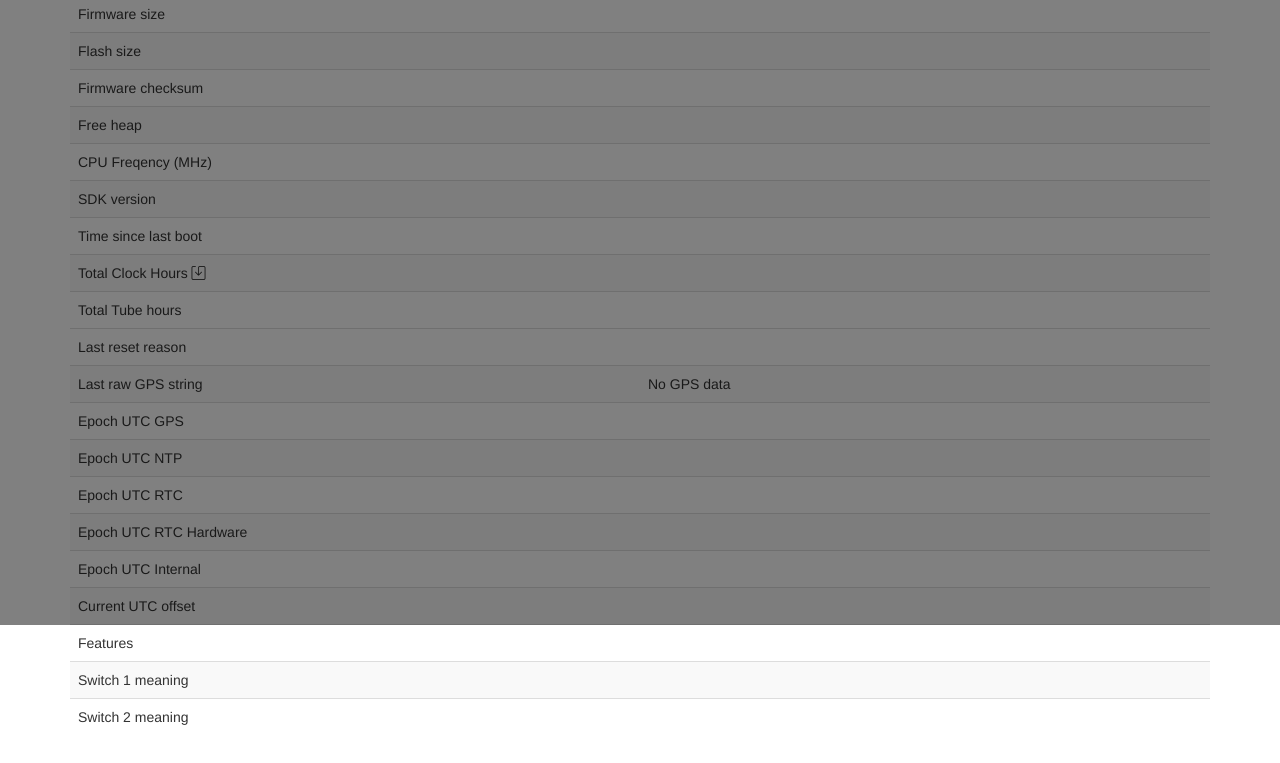
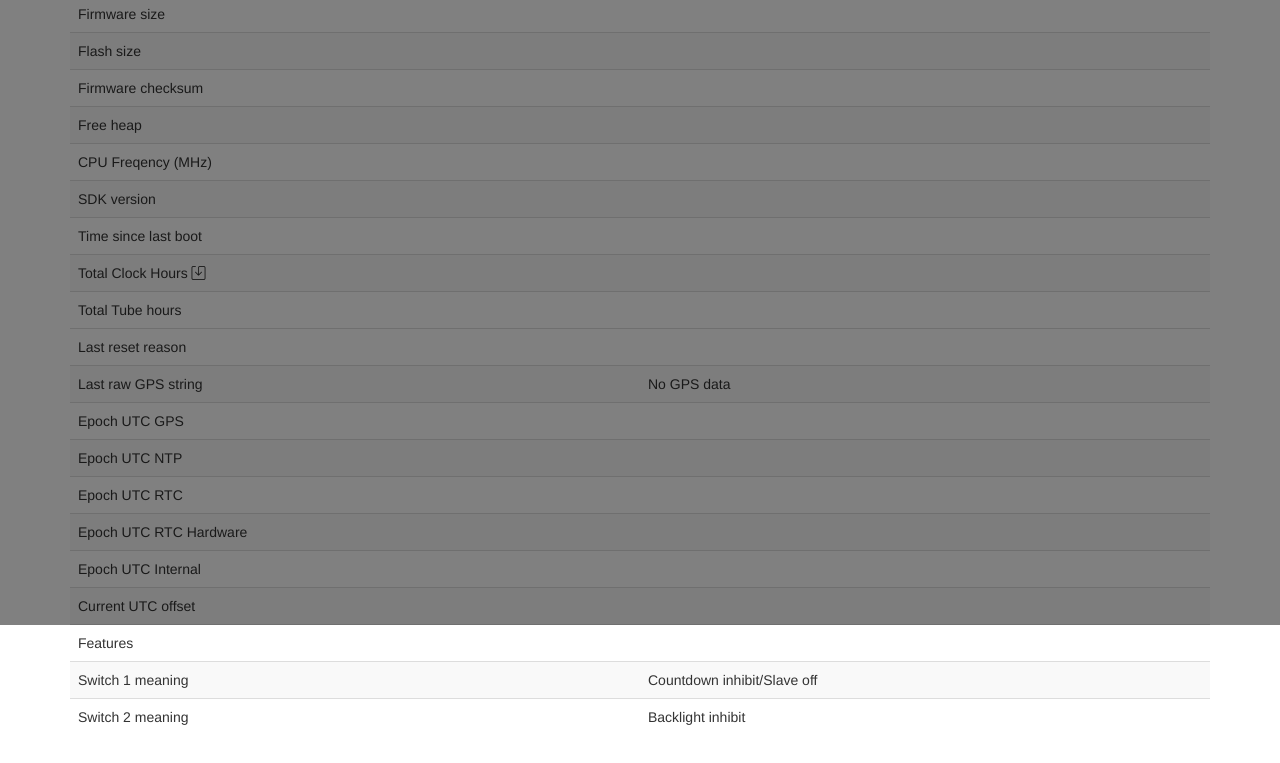
Before and after one commit to isparkes/eniac-firmware, a plain HTML site: page EniacMain/data/web/diagnostics.html in a window 1280 px wide. Shown: the part 175-938 px from the top of the page. Drawn offline with nearby package versions, Linux system fonts and the light colour scheme; no server answers.

Commit message:
Default meanings for switches

```diff
--- a/EniacMain/data/config/config.json
+++ b/EniacMain/data/config/config.json
@@ -1 +1 @@
-{"ntp_pool":"pool.ntp.org","ntp_update_interval":7261,"time_zone_string":"CET-1CEST,M3.5.0,M10.5.0/3","hourMode":false,"blankLeading":false,"dateFormat":2,"dayBlanking":0,"fade":true,"scrollback":true,"fadeSteps":25,"scrollSteps":4,"suppressACP":false,"minDim":25,"setDim":8,"backlightMode":1,"useBLDim":false,"useBLPulse":false,"redCnl":15,"grnCnl":0,"bluCnl":0,"blankMode":2,"blankHourStart":0,"blankHourEnd":7,"cycleSpeed":10,"mdTimeout":300,"useLDR":true,"thresholdBright":50,"sensitivityLDR":200,"sensorSmoothCountLDR":100,"slotsMode":3,"webAuthentication":false,"webUsername":"","webPassword":"","acpMode":2,"mdBlankMode":0,"alarmMode":0,"alarmHour":0,"alarmMinute":0,"sepMode":0,"backlightDimFactor":100,"hueOffset":30,"towerHueOffset":1,"testMode":true,"wasSetup":true,"WiFiSSID":"LUCANIA","WiFiPassword":"T1gger123","WifiOnAtStart":true,"blinkenLightsMode":0,"slaveMode":0,"outputOnTime":0,"backlightGradient":0,"countdownTarget":"2022-01-01"}
+{"ntp_pool":"pool.ntp.org","ntp_update_interval":7261,"time_zone_string":"CET-1CEST,M3.5.0,M10.5.0/3","hourMode":false,"blankLeading":false,"dateFormat":2,"dayBlanking":0,"fade":true,"scrollback":true,"fadeSteps":25,"scrollSteps":4,"suppressACP":false,"minDim":10,"setDim":8,"backlightMode":1,"useBLDim":true,"useBLPulse":false,"redCnl":15,"grnCnl":0,"bluCnl":0,"blankMode":2,"blankHourStart":0,"blankHourEnd":7,"cycleSpeed":10,"mdTimeout":300,"useLDR":true,"thresholdBright":50,"sensitivityLDR":200,"sensorSmoothCountLDR":100,"slotsMode":3,"webAuthentication":false,"webUsername":"","webPassword":"","acpMode":2,"mdBlankMode":0,"alarmMode":0,"alarmHour":0,"alarmMinute":0,"sepMode":0,"backlightDimFactor":100,"hueOffset":30,"towerHueOffset":1,"testMode":true,"wasSetup":true,"WiFiSSID":"","WiFiPassword":"","WifiOnAtStart":true,"blinkenLightsMode":0,"slaveMode":0,"outputOnTime":0,"backlightGradient":0,"countdownTarget":"2022-01-01"}
--- a/EniacMain/data/web/diagnostics.html
+++ b/EniacMain/data/web/diagnostics.html
@@ -131,11 +131,11 @@
                         </tr>
                         <tr>
                             <td>Switch 1 meaning</td>
-                            <td id="sw1"></td>
+                            <td id="sw1">Countdown inhibit/Slave off</td>
                         </tr>
                         <tr>
                             <td>Switch 2 meaning</td>
-                            <td id="sw2"></td>
+                            <td id="sw2">Backlight inhibit</td>
                         </tr>
                     </tbody>
                 </table>
```
